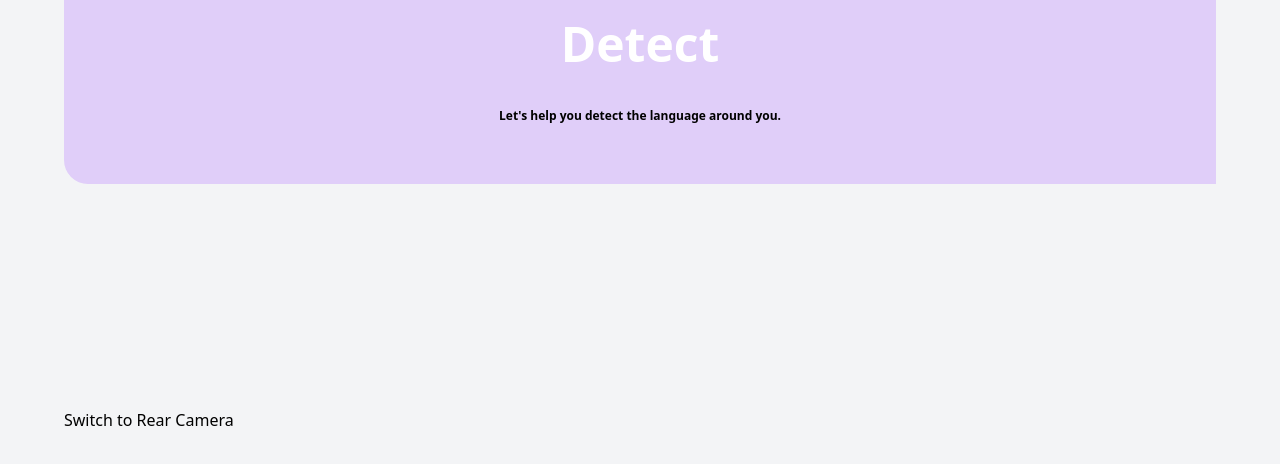
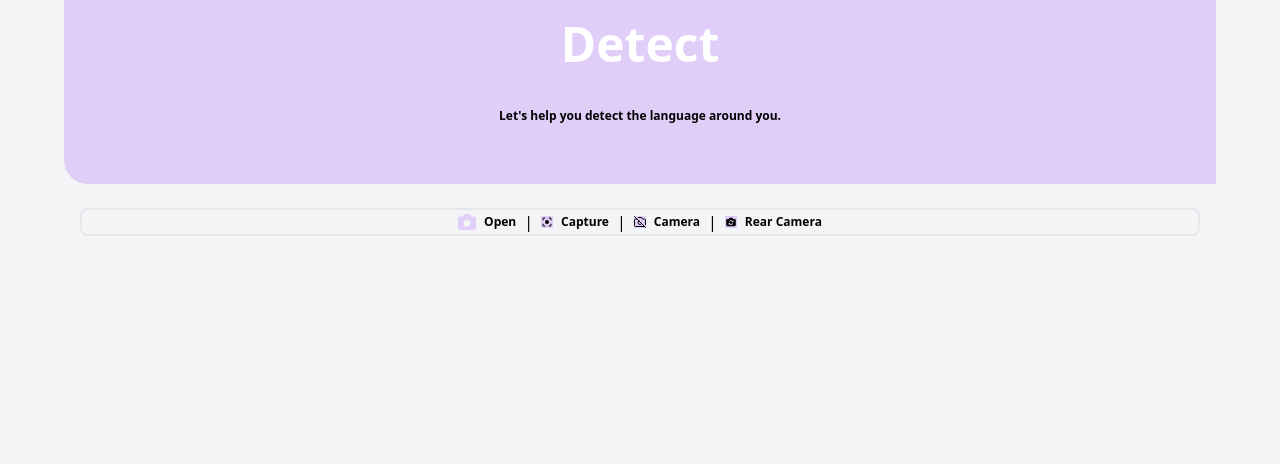
Before and after one commit to GneRd-org/vula-ringa-web-app, a React (Vite) app: page /detect in a window 1280 px wide. Shown: the top 464 px of the page. Built offline with nearby package versions, Linux system fonts and the light colour scheme; no server answers.

Commit message:
Camera flip and controls

```diff
--- a/src/components/common/camera-capture.tsx
+++ b/src/components/common/camera-capture.tsx
@@ -1,16 +1,25 @@
-import React, { useRef, useState } from "react";
+import React, { useCallback, useEffect, useRef, useState } from "react";
 import Tesseract from "tesseract.js";
 import { FaCamera } from "react-icons/fa6";
 import { TbCaptureFilled } from "react-icons/tb";
 import { FiCameraOff } from "react-icons/fi";
+import { AppStore, useAppStore } from "../../store";
+import Webcam from "react-webcam";
+import { FaCameraRotate } from "react-icons/fa6";
 
 export const CameraCapture: React.FC = () => {
   const videoRef = useRef<HTMLVideoElement | null>(null);
   const canvasRef = useRef<HTMLCanvasElement | null>(null);
   const [isCameraOn, setIsCameraOn] = useState(false);
   const [extractedText, setExtractedText] = useState<string | null>(null);
+  const { setShowNav } = useAppStore() as AppStore;
+  const [facingMode, setFacingMode] = useState("user"); // 'user' for front camera, 'environment' for rear camera
 
+  const videoConstraints = {
+    facingMode: facingMode,
+  };
   const startCamera = async () => {
+    setIsCameraOn(true);
     const stream = await navigator.mediaDevices.getUserMedia({ video: true });
     if (videoRef.current) {
       videoRef.current.srcObject = stream;
@@ -18,6 +27,9 @@ export const CameraCapture: React.FC = () => {
       setIsCameraOn(true);
     }
   };
+  useEffect(() => {
+    isCameraOn ? setShowNav(false) : setShowNav(true);
+  }, [isCameraOn, setShowNav]);
 
   const captureImage = () => {
     if (videoRef.current && canvasRef.current) {
@@ -48,7 +60,12 @@ export const CameraCapture: React.FC = () => {
       });
   };
 
+  const handleToggleCamera = useCallback(() => {
+    setFacingMode((prevMode) => (prevMode === "user" ? "environment" : "user"));
+  }, []);
+
   const stopCamera = () => {
+    setIsCameraOn(false);
     if (videoRef.current && videoRef.current.srcObject) {
       const stream = videoRef.current.srcObject as MediaStream;
       const tracks = stream.getTracks();
@@ -61,12 +78,16 @@ export const CameraCapture: React.FC = () => {
   return (
     <div>
       <div>
-        <video
-          ref={videoRef}
-          width="100%"
-          height="200"
-          style={{ display: isCameraOn ? "block" : "none" }}
-        />
+        {isCameraOn && (
+          <Webcam
+            mirrored={facingMode === "user"}
+            audio={false}
+            height={400}
+            screenshotFormat="image/jpeg"
+            width={400}
+            videoConstraints={videoConstraints}
+          />
+        )}
         <canvas
           ref={canvasRef}
           width="100%"
@@ -99,6 +120,23 @@ export const CameraCapture: React.FC = () => {
         >
           <FiCameraOff className="bg-lightPurple" /> Camera
         </button>
+        <span className="px-2">{" | "}</span>
+        <button
+          className="flex gap-2 items-center font-semibold text-xs"
+          onClick={handleToggleCamera}
+        >
+          {facingMode === "user" ? (
+            <>
+              <FaCameraRotate className="bg-lightPurple" />
+              Rear Camera
+            </>
+          ) : (
+            <>
+              <FaCameraRotate className="bg-lightPurple" />
+              Front Camera
+            </>
+          )}
+        </button>
       </div>
       {extractedText && (
         <div className="flex justify-center gap-3 items-center">
--- a/src/components/common/web-cam.tsx
+++ b/src/components/common/web-cam.tsx
@@ -1,4 +1,4 @@
-import { useState, useCallback } from "react";
+import { useState, useCallback, useEffect } from "react";
 import Webcam from "react-webcam";
 
 export const WebcamComponent = () => {
--- a/src/components/pages/detect/detect.tsx
+++ b/src/components/pages/detect/detect.tsx
@@ -1,4 +1,4 @@
-import { WebcamComponent } from "../../common";
+import { CameraCapture, WebcamComponent } from "../../common";
 
 export const Detect = () => {
   return (
@@ -17,7 +17,7 @@ export const Detect = () => {
           </section>
         </section>
       </section>
-      <WebcamComponent />
+      <CameraCapture />
     </section>
   );
 };
```
